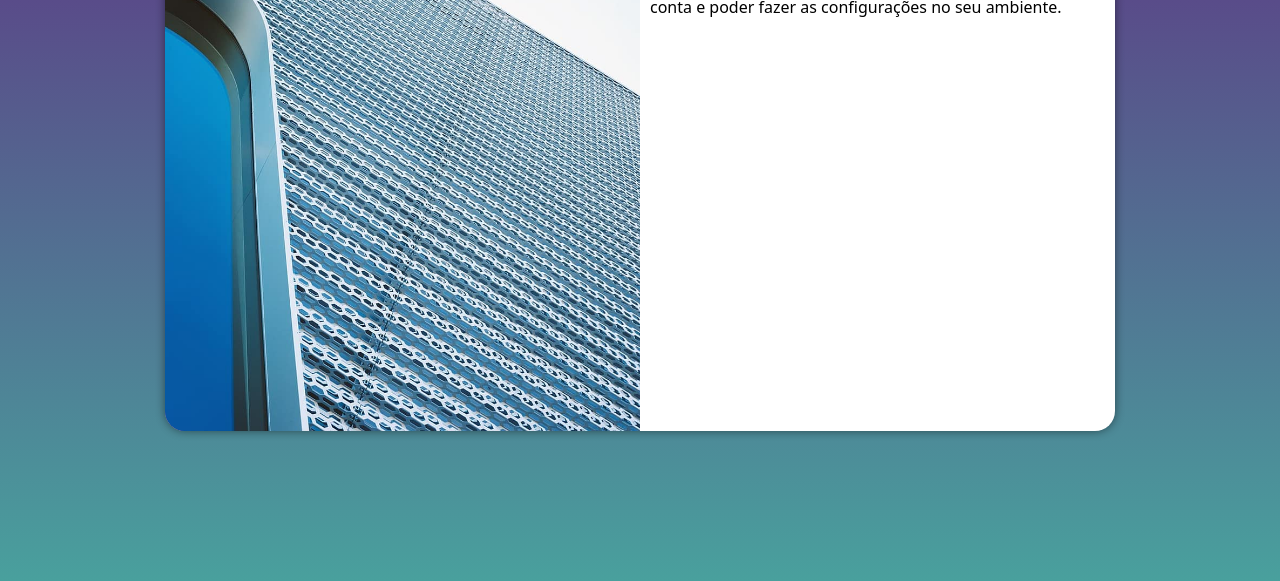
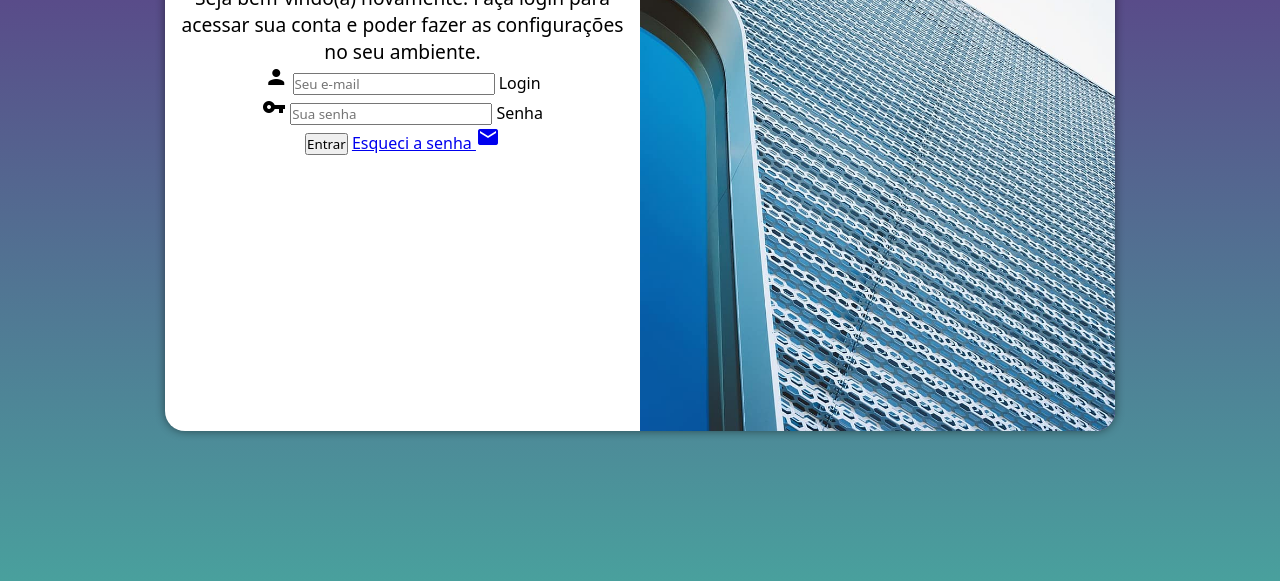
Before and after one commit to Valdemar1213/projeto-login, a plain HTML site: page index.html in a window 1280 px wide. Shown: the part 219-800 px from the top of the page. Drawn offline with Linux system fonts and the light colour scheme.

Commit message:
Adicionei o formulario

```diff
--- a/estilos/media-query.css
+++ b/estilos/media-query.css
@@ -31,13 +31,21 @@
     }
 
     section#login > div#imagem {
-        float: left;
+        float: right;
         width: 50%;
         height: 100%;
     }
 
     section#login > div#formulario {
-        float: right;
+        float: left;
         width: 50%;
     }
+
+    div#formulario > h1 {
+        font-size: 2em;
+    }
+
+    div#formulario > p {
+        font-size: 1.2em;
+    }
 }
--- a/estilos/style.css
+++ b/estilos/style.css
@@ -54,3 +54,12 @@ section#login > div#formulario {
     display: block;
     padding: 10px;
 }
+
+div#formulario {
+    text-align: center;
+    margin-bottom: 10px;
+}
+
+div#formulario > p {
+    font-size: 0.8em;
+}
--- a/index.html
+++ b/index.html
@@ -4,6 +4,7 @@
     <meta charset="UTF-8">
     <meta http-equiv="X-UA-Compatible" content="IE=edge">
     <meta name="viewport" content="width=device-width, initial-scale=1.0">
+    <link href="https://fonts.googleapis.com/icon?family=Material+Icons" rel="stylesheet">
     <link rel="stylesheet" href="estilos/style.css">
     <link rel="stylesheet" href="estilos/media-query.css">
     <title>Login</title>
@@ -17,8 +18,21 @@
             <div id="formulario">
                 <h1>Login</h1>
                 <p>Seja bem-vindo(a) novamente. Faça login para acessar sua conta e poder fazer as configurações no seu ambiente.</p>
-                <form action="login.php" method="post">
-
+                <form action="login.php" method="post" autocomplete="on">
+                    <div class="campo">
+                        <span class="material-icons">person</span>
+                        <input type="email" name="login" id="ilogin" placeholder="Seu e-mail" autocomplete="email" required maxlength="30">
+                        <label for="ilogin">Login</label>
+                    </div>
+                    <div class="campo">
+                        <span class="material-icons">vpn_key</span>
+                        <input type="password" name="senha" id="isenha" placeholder="Sua senha" autocomplete="current-password" required minlength="8" maxlength="20">
+                        <label for="isenha">Senha</label>
+                    </div>
+                    <input type="submit" value="Entrar">
+                    <a href="esqueci.html">
+                        Esqueci a senha <span class="material-icons">mail</span>
+                    </a>
                 </form>
             </div>
         </section>
```
